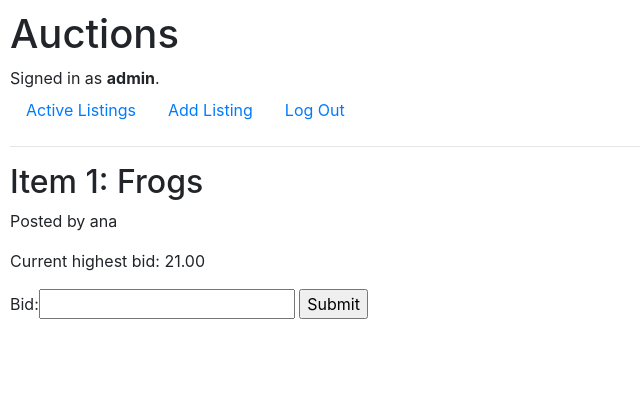
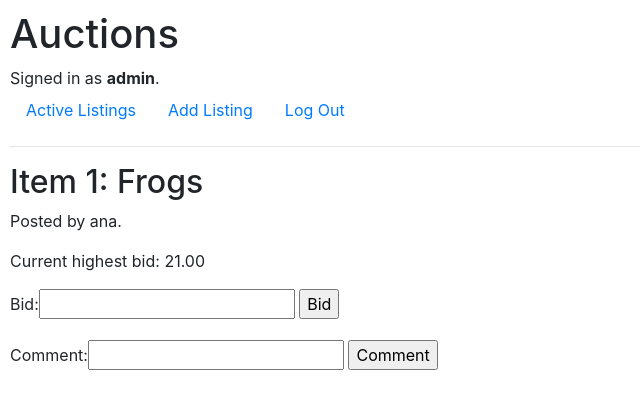
Before and after one commit to Agathasta/Django_commerce, a Django app: page /item/1 in a window 1280 px wide. Shown: the top 409 px of the page, without its empty margins (0-640 px from the left). Run offline with Django 3.2, Linux system fonts and the light colour scheme; a user stored in the database is signed in; data comes from the database, SQL or seed files in the repository; both versions use the stored data as it was after the commit; some libraries are stand-ins or nearby versions.

Commit message:
Add Categories

```diff
--- a/auctions/admin.py
+++ b/auctions/admin.py
@@ -1,7 +1,9 @@
 from django.contrib import admin
-from .models import Bid, Listing, User
+from .models import Bid, Category, Comment, Listing, User
 
 # Register your models here.
 admin.site.register(Bid)
+admin.site.register(Category)
+admin.site.register(Comment)
 admin.site.register(Listing)
 admin.site.register(User)
--- a/auctions/forms.py
+++ b/auctions/forms.py
@@ -1,10 +1,16 @@
 from django import forms
+
+from .models import Category
 
 class NewListing(forms.Form):
   title = forms.CharField(label="Title", max_length=32)
   description = forms.CharField(label="Description", max_length=640)
+  category = forms.ModelChoiceField(queryset=Category.objects.all(), to_field_name="category")
   start_bid = forms.DecimalField(label="Starting bid", max_digits=7, decimal_places=2)
   # image_url = forms.URLField(label="Image URL", max_length=200)
 
 class NewBid(forms.Form):
   bid = forms.DecimalField(max_digits=7, decimal_places=2)
+
+class NewComment(forms.Form):
+  comment = forms.CharField(max_length=550)
--- a/auctions/models.py
+++ b/auctions/models.py
@@ -5,8 +5,15 @@ from django.db import models
 class User(AbstractUser):
     pass
 
+class Category(models.Model):
+    category = models.CharField(max_length=32)
+
+    def __str__(self):
+        return self.category
+
 class Listing(models.Model):
     user = models.ForeignKey(User, on_delete=models.CASCADE, related_name='listings')
+    category = models.ForeignKey(Category, on_delete=models.CASCADE, related_name='listings', default=1)
     title = models.CharField(max_length=32)
     description = models.CharField(max_length=640)
     start_bid = models.DecimalField(max_digits=7, decimal_places=2)
--- a/auctions/templates/auctions/index.html
+++ b/auctions/templates/auctions/index.html
@@ -5,9 +5,8 @@
 
 <ul>
     {% for listing in listings %}
-    <li><a href="{% url 'item' listing.id %}">
-            Product: {{ listing.title }}</a> |
-        Listed by: {{ listing.user }}</li>
+    <li><a href="{% url 'item' listing.id %}">Product: {{ listing.title }}</a> | Listed by: {{ listing.user }} | Current
+        price: {{ listing.start_bid}} | Category: {{ listing.category }}</li>
     {% endfor %}
 </ul>
 
--- a/auctions/templates/auctions/item.html
+++ b/auctions/templates/auctions/item.html
@@ -2,7 +2,7 @@
 
 {% block body %}
 <h2>Item {{ item.id }}: {{ item.title }}</h2>
-<p>Posted by {{ item.user }}</p>
+<p>Posted by {{ item.user }}.</p>
 
 <p>Current highest bid:
   {{ max_bid }} {% if bid.user == user %} by you.{% endif %}
@@ -14,7 +14,19 @@
 
 <form method="post">
   {% csrf_token %}
-  {{ form }}
-  <input type="submit" value="Submit">
+  {{ form_bid }}
+  <input type="submit" name="action" value="Bid">
+</form>
+
+<ul>
+  {% for comment in comments %}
+  <li>{{ comment.comment }} posted by {% if comment.user == user %}you{% else %}{{ comment.user }}{% endif %}.</li>
+  {% endfor %}
+</ul>
+
+<form method="post">
+  {% csrf_token %}
+  {{ form_comment }}
+  <input type="submit" name="action" value="Comment">
 </form>
 {% endblock %}
--- a/auctions/views.py
+++ b/auctions/views.py
@@ -5,18 +5,18 @@
 from django.contrib.auth import authenticate, login, logout
 from django.contrib.auth.decorators import login_required
 from django.db import IntegrityError
-from django.db.models import Max
+# from django.db.models import Max
 from django.http import HttpResponse, HttpResponseRedirect
 from django.shortcuts import render
 from django.urls import reverse
 
-from .forms import NewListing, NewBid
-from .models import User, Listing, Bid, Comment
+from .forms import NewBid, NewComment, NewListing
+from .models import Bid, Category, Comment, Listing, User
 
 
 def index(request):
     return render(request, 'auctions/index.html', {
-        'listings': Listing.objects.all()
+        'listings': Listing.objects.all(),
     })
 
 @login_required(login_url='/login')
@@ -29,6 +29,7 @@ def add(request):
             new_listing.user = request.user
             new_listing.title = form.cleaned_data['title']
             new_listing.description = form.cleaned_data['description']
+            new_listing.category = form.cleaned_data['category']
             new_listing.start_bid = form.cleaned_data['start_bid']
             new_listing.save()
 
@@ -41,40 +42,59 @@ def add(request):
 
 @login_required(login_url='/login')
 def item(request, item_id):
+
     item = Listing.objects.get(pk=item_id)
     bid = Bid.objects.filter(listing=item_id).order_by('-bid').first()
+    comments = Comment.objects.filter(listing=item_id)
+
     if bid == None:
         max_bid = item.start_bid
     else:
         max_bid = bid.bid
 
     if request.method == 'POST':
-        form = NewBid(request.POST)
+        if request.POST['action'] == 'Bid':
+            form_bid = NewBid(request.POST)
 
-        if form.is_valid():
-            if form.cleaned_data['bid'] <= max_bid:
-                return render(request, 'auctions/item.html', {
-                    'item': item,
-                    'bid': bid,
-                    'max_bid': max_bid,
-                    'form': form,
-                    'message': f"Your bid needs to be at least {max_bid} high."
-            })
-            else:
-                new_bid = Bid()
-                new_bid.bid = form.cleaned_data['bid']
-                new_bid.listing = item
-                new_bid.user = request.user
-                new_bid.save()
+            if form_bid.is_valid():
+                if form_bid.cleaned_data['bid'] <= max_bid:
+                    return render(request, 'auctions/item.html', {
+                        'item': item,
+                        'bid': bid,
+                        'max_bid': max_bid,
+                        'form_bid': form_bid,
+                        'comments': comments,
+                        'form_comment': NewComment(),
+                        'message': f"Your bid needs to be at least {max_bid} high."
+                })
+                else:
+                    new_bid = Bid()
+                    new_bid.bid = form_bid.cleaned_data['bid']
+                    new_bid.listing = item
+                    new_bid.user = request.user
+                    new_bid.save()
 
-            return HttpResponseRedirect(reverse('item', args=(item_id,)))
+        elif request.POST['action'] == 'Comment':
+            form_comment = NewComment(request.POST)
+
+            if form_comment.is_valid():
+                new_comment = Comment()
+                new_comment.comment = form_comment.cleaned_data['comment']
+                new_comment.listing = item
+                new_comment.user = request.user
+                new_comment.save()
+
+        return HttpResponseRedirect(reverse('item', args=(item_id,)))
+
 
     else:
         return render(request, 'auctions/item.html', {
             'item': item,
             'bid': bid,
             'max_bid': max_bid,
-            'form': NewBid(),
+            'form_bid': NewBid(),
+            'comments': comments,
+            'form_comment': NewComment()
         })
 
 def login_view(request):
```
Also changed, not shown: auctions/migrations/0004_auto_20210328_1445.py (added), auctions/migrations/0005_listing_category.py (added), db.sqlite3.
